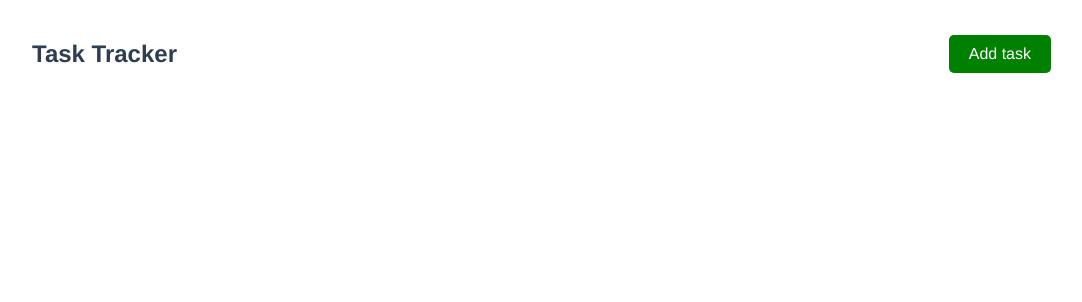
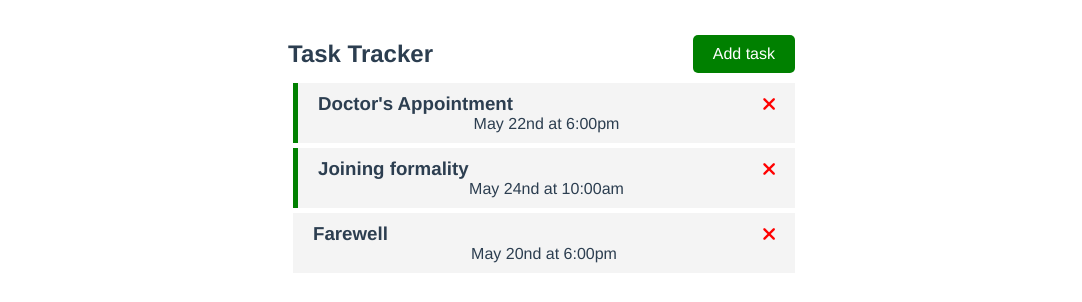
Before and after one commit to asamaiya00/hello-vue, a Vue app: page / in a window 1280 px wide. Shown: the top 302 px of the page, without its empty margins (96-1178 px from the left). Built offline with nearby package versions, Linux system fonts and the light colour scheme.

Commit message:
feat: tasks

```diff
--- a/public/index.html
+++ b/public/index.html
@@ -1,15 +1,26 @@
 <!DOCTYPE html>
 <html lang="">
   <head>
-    <meta charset="utf-8">
-    <meta http-equiv="X-UA-Compatible" content="IE=edge">
-    <meta name="viewport" content="width=device-width,initial-scale=1.0">
-    <link rel="icon" href="<%= BASE_URL %>favicon.ico">
+    <meta charset="utf-8" />
+    <meta http-equiv="X-UA-Compatible" content="IE=edge" />
+    <meta name="viewport" content="width=device-width,initial-scale=1.0" />
+    <link rel="icon" href="<%= BASE_URL %>favicon.ico" />
+    <link
+      rel="stylesheet"
+      href="https://cdnjs.cloudflare.com/ajax/libs/font-awesome/6.1.1/css/all.min.css"
+      integrity="sha512-KfkfwYDsLkIlwQp6LFnl8zNdLGxu9YAA1QvwINks4PhcElQSvqcyVLLD9aMhXd13uQjoXtEKNosOWaZqXgel0g=="
+      crossorigin="anonymous"
+      referrerpolicy="no-referrer"
+    />
     <title><%= htmlWebpackPlugin.options.title %></title>
   </head>
   <body>
     <noscript>
-      <strong>We're sorry but <%= htmlWebpackPlugin.options.title %> doesn't work properly without JavaScript enabled. Please enable it to continue.</strong>
+      <strong
+        >We're sorry but <%= htmlWebpackPlugin.options.title %> doesn't work
+        properly without JavaScript enabled. Please enable it to
+        continue.</strong
+      >
     </noscript>
     <div id="app"></div>
     <!-- built files will be auto injected -->
--- a/src/App.vue
+++ b/src/App.vue
@@ -4,18 +4,48 @@
       <Header title="Task Tracker" />
       <Button label="Add task" color="green" />
     </nav>
+    <Tasks :tasks="tasks" />
   </div>
 </template>
 
 <script>
 import Header from './components/Header.vue';
 import Button from './components/Button.vue';
+import Tasks from './components/Tasks.vue';
 
 export default {
   name: 'App',
   components: {
     Header,
     Button,
+    Tasks,
+  },
+  data() {
+    return {
+      tasks: [],
+    };
+  },
+  created() {
+    this.tasks = [
+      {
+        id: 1,
+        text: "Doctor's Appointment",
+        day: 'May 22nd at 6:00pm',
+        reminder: true,
+      },
+      {
+        id: 2,
+        text: 'Joining formality',
+        day: 'May 24nd at 10:00am',
+        reminder: true,
+      },
+      {
+        id: 3,
+        text: 'Farewell',
+        day: 'May 20nd at 6:00pm',
+        reminder: false,
+      },
+    ];
   },
 };
 </script>
@@ -32,7 +62,7 @@
   -moz-osx-font-smoothing: grayscale;
   text-align: center;
   color: #2c3e50;
-  width: 80%;
+  width: 40%;
   margin: 30px auto;
 }
 
--- /dev/null
+++ b/src/components/Task.vue
@@ -0,0 +1,36 @@
+<template>
+  <div :class="[task.reminder ? 'reminder' : '', 'task']">
+    <h3>
+      {{ task.text }}
+      <i class="fas fa-times"></i>
+    </h3>
+    <p>{{ task.day }}</p>
+  </div>
+</template>
+<script>
+export default {
+  name: 'TaskItem',
+  props: {
+    task: Object,
+  },
+};
+</script>
+<style scoped>
+.fas {
+  color: red;
+}
+.task {
+  background: #f4f4f4;
+  margin: 5px;
+  padding: 10px 20px;
+  cursor: pointer;
+}
+.task.reminder {
+  border-left: 5px solid green;
+}
+.task h3 {
+  display: flex;
+  align-items: center;
+  justify-content: space-between;
+}
+</style>
--- /dev/null
+++ b/src/components/Tasks.vue
@@ -0,0 +1,17 @@
+<template>
+  <div :key="task.id" v-for="task in tasks">
+    <Task :task="task" />
+  </div>
+</template>
+<script>
+import Task from '../components/Task.vue';
+export default {
+  name: 'MyTasks',
+  props: {
+    tasks: Array,
+  },
+  components: {
+    Task,
+  },
+};
+</script>
```
